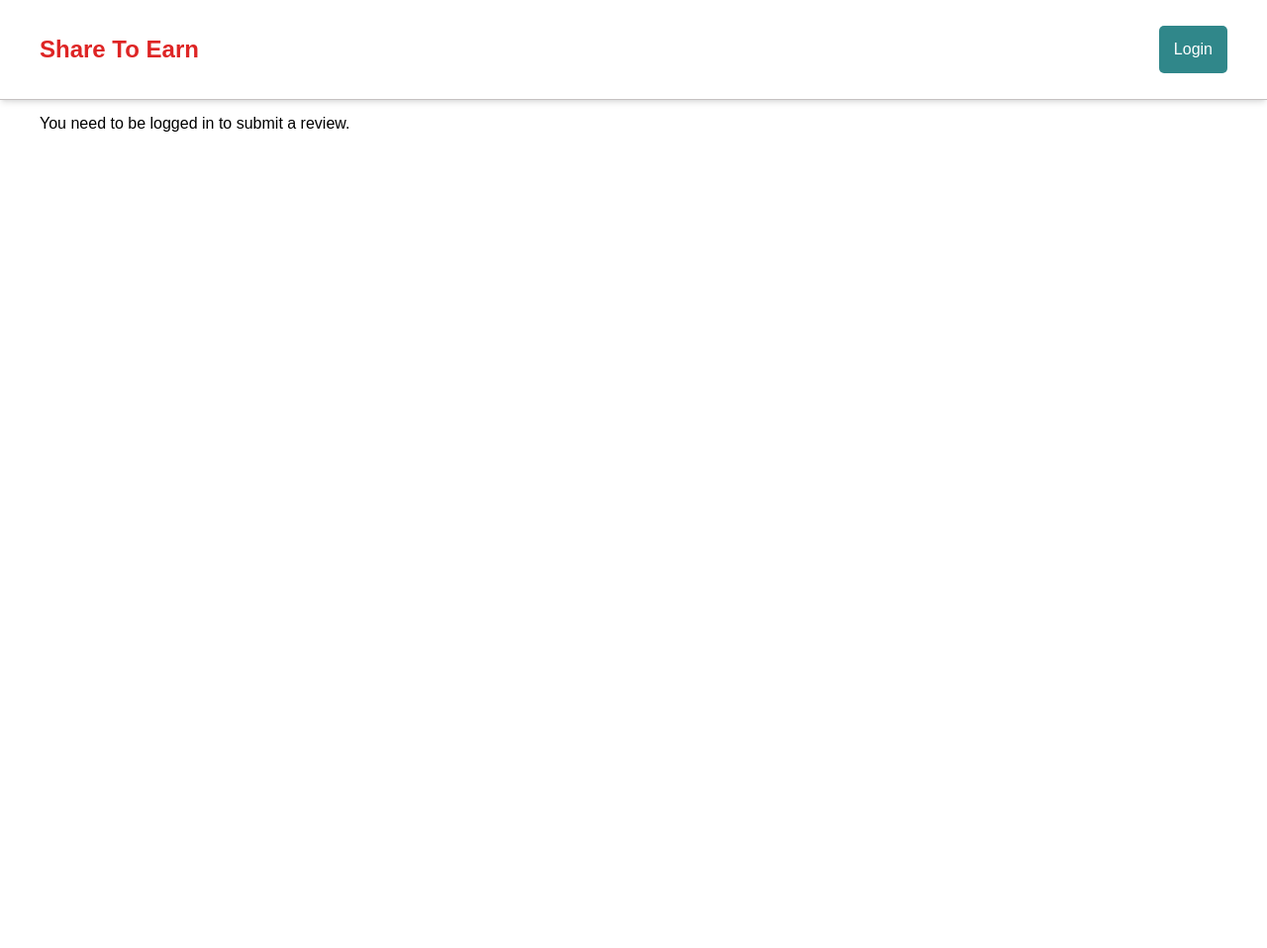
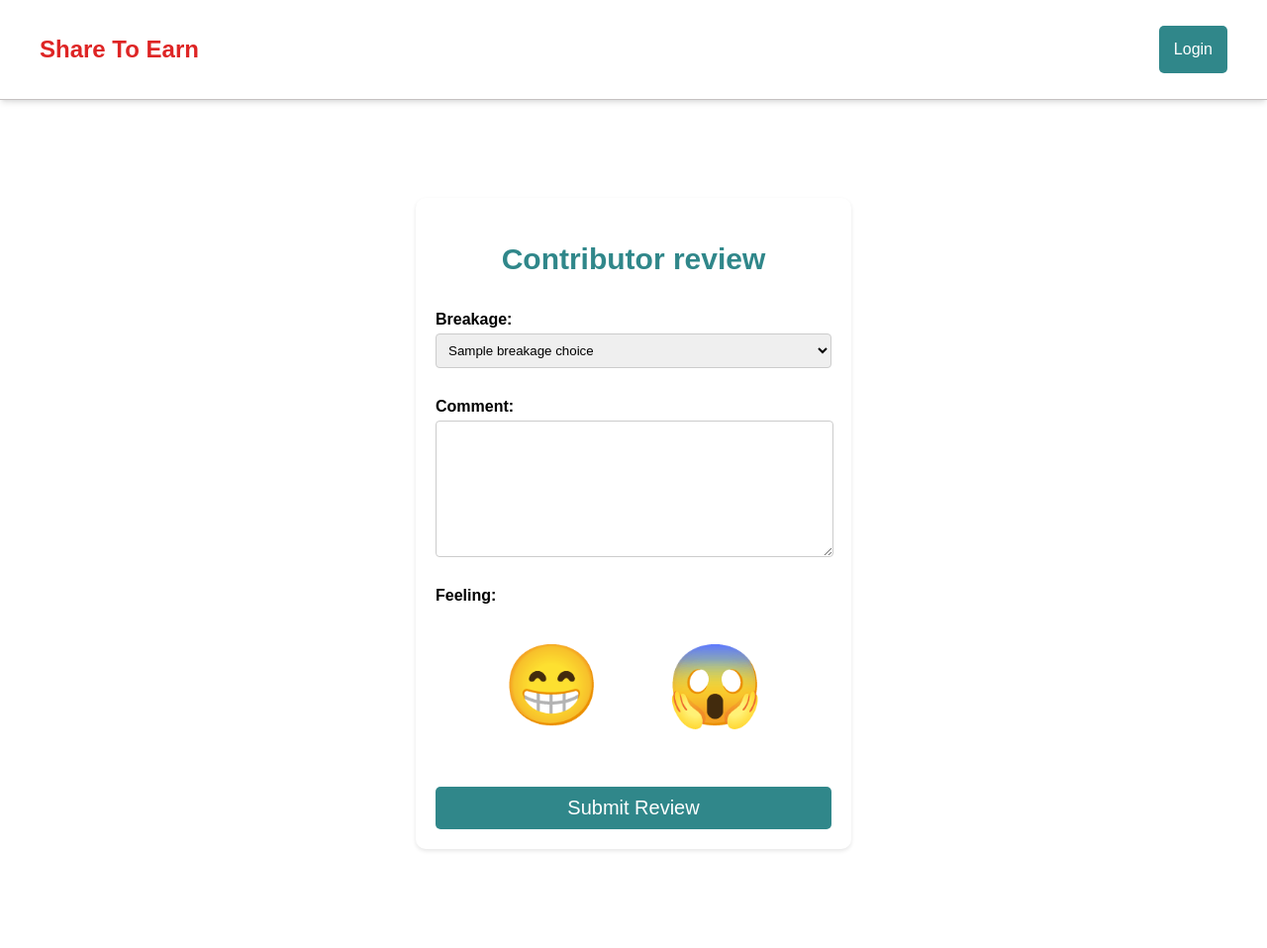
Before and after one commit to jimwu0516/ntub-project, a Django app: template share/borrow/templates/borrow/contributor_submit_review.html in a window 1280 px wide. Shown: the whole page at 99% size. Before the commit the page ends 133 px from the top, so only its background shows below. Run offline with Django 3.2, Linux system fonts and the light colour scheme; the template is opened without the code that fills it: most values are stand-ins (such as "Sample title", 1, 10 or a date in 2020); some libraries are stand-ins or nearby versions.

Commit message:
add contributor-review page css

```diff
--- a/share/borrow/templates/borrow/contributor_order_status.html
+++ b/share/borrow/templates/borrow/contributor_order_status.html
@@ -97,7 +97,9 @@
                 </form>
               </div>
             {% elif order.status == 'return_item' %}
-              <a href="{% url 'contributor_submit_review' order.order_id %}" class="return-btn">Give Review</a>
+              <div class="detail">
+                <a href="{% url 'contributor_submit_review' order.order_id %}" class="return-btn">Give Review</a>
+              </div>
             {% else %}
               <div>---</div>
             {% endif %}
--- a/share/borrow/templates/borrow/contributor_submit_review.html
+++ b/share/borrow/templates/borrow/contributor_submit_review.html
@@ -5,28 +5,28 @@
 {% endblock %}
 
 {% block content %}
-  {% if user.is_authenticated %}
-    <form method="post" action="{% url 'contributor_submit_review' order_id %}">
+  <form method="post" action="{% url 'contributor_submit_review' order_id %}" class="contributor-review-container">
     {% csrf_token %}
+
+    <h2>Contributor review</h2>
     <label for="breakage">Breakage:</label>
     <select name="breakage" id="breakage" required>
-        {% for choice in breakage_choices %}
-          <option value="{{ choice.0 }}">{{ choice.1 }}</option>
+      {% for choice_value, choice_label in breakage_choices %}
+        <option value="{{ choice_value }}">{{ choice_label }}</option>
       {% endfor %}
     </select>
 
-      <label for="review_comment">Review Comment:</label>
+    <label for="review_comment">Comment:</label>
     <textarea name="review_comment" id="review_comment" required></textarea>
 
-      <label for="review_result">Review Result:</label>
-      <select name="review_result" id="review_result" required>
-        <option value="like">Like</option>
-        <option value="dislike">Dislike</option>
-      </select>
+    <label>Feeling:</label>
+    <div class="review-result">
+      <input type="radio" name="review_result" id="like" value="like" required />
+      <label for="like" class="button-like">😁</label>
+      <input type="radio" name="review_result" id="dislike" value="dislike" required />
+      <label for="dislike" class="button-dislike">😱</label>
+    </div>
 
     <input type="submit" value="Submit Review" />
   </form>
-  {% else %}
-    <p>You need to be logged in to submit a review.</p>
-  {% endif %}
 {% endblock %}
--- a/share/static/css/style.css
+++ b/share/static/css/style.css
@@ -602,7 +602,6 @@ h1.text-center {
 .order-container.cancel,
 .order-container.detail {
   flex: 1.5;
-
   display: flex;
   justify-content: center;
   align-items: center;
@@ -874,3 +873,99 @@ h1.text-center {
 .return-btn:hover {
   opacity: 0.8;
 }
+
+/*contributor review page----------------------------------------------*/
+.contributor-review-container {
+  padding: 20px;
+  border-radius: 10px;
+  box-shadow: 0 2px 4px rgba(0, 0, 0, 0.1);
+  max-width: 400px;
+  margin: 100px auto;
+  display: flex;
+  flex-direction: column;
+}
+
+.contributor-review-container h2 {
+  color: #30878a;
+  font-size: 30px;
+  text-align: center;
+}
+
+.contributor-review-container label {
+  margin-top: 10px;
+  margin-bottom: 5px;
+  font-weight: bold;
+}
+
+.contributor-review-container input[type='text'],
+.contributor-review-container select {
+  width: 100%;
+  padding: 8px;
+  margin-bottom: 20px;
+  border: 1px solid #ccc;
+  border-radius: 4px;
+}
+
+.contributor-review-container textarea {
+  width: 96%;
+  padding: 8px;
+  margin-bottom: 20px;
+  border: 1px solid #ccc;
+  border-radius: 4px;
+  height: 120px;
+}
+
+.contributor-review-container input[type='radio'] {
+  display: none;
+}
+
+.contributor-review-container .review-result {
+  display: flex;
+  justify-content: center;
+  gap: 15px;
+}
+
+.contributor-review-container .button-like,
+.contributor-review-container .button-dislike {
+  display: inline-block;
+  cursor: pointer;
+  padding: 20px 5px;
+  border-radius: 100px;
+  user-select: none;
+  width: 35%;
+  font-size: 80px;
+  text-align: center;
+}
+
+.button-like:hover {
+  background-color: #e0e0e0;
+}
+
+.button-dislike:hover {
+  background-color: #e0e0e0;
+}
+
+.contributor-review-container input[type='radio']:checked+label {
+  background-color: #4caf50;
+  color: white;
+}
+
+#dislike:checked+label.button-dislike {
+  background-color: #f44336;
+}
+
+.contributor-review-container input[type='submit'] {
+  width: 100%;
+  background-color: #30878A;
+  color: white;
+  padding: 10px;
+  border: none;
+  border-radius: 5px;
+  cursor: pointer;
+  margin-top: 30px;
+  font-size: 20px;
+}
+
+input[type='submit']:hover {
+  background-color: #02a9f7;
+}
```
Also changed, not shown: share/share/settings.py (+3 -4 lines), 2 other files. Lines whose indentation alone changed are shown as unchanged.
